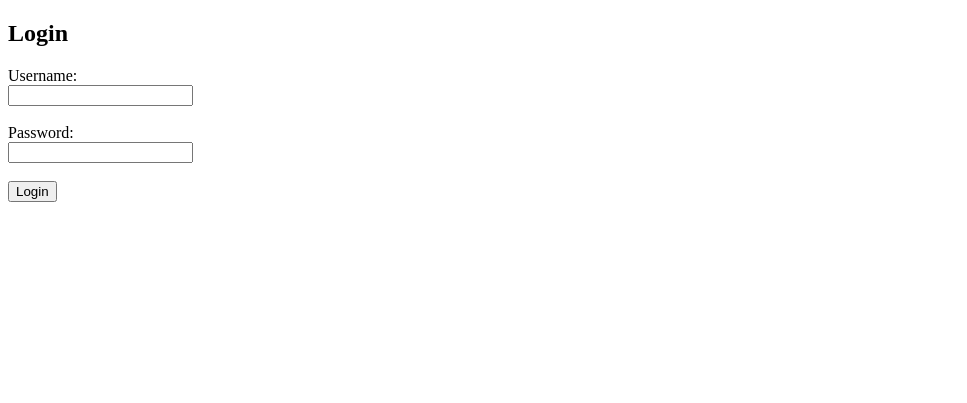
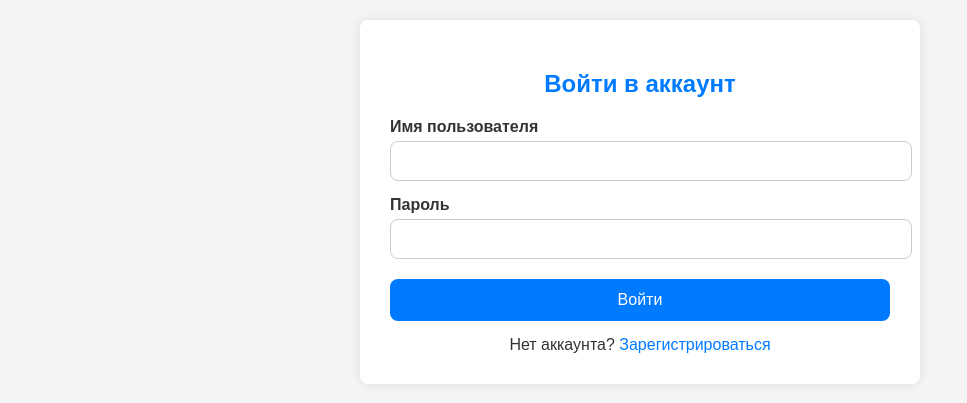
Before and after one commit to shchegolikhin-srgy/notebook, a Python web app: template app/templates/login.html in a window 1280 px wide. Shown: the top 403 px of the page, without its empty margins (0-967 px from the left). Run offline with Jinja, Linux system fonts and the light colour scheme; the template is opened without the code that fills it, so the values that code supplies are empty.

Commit message:
исправление операций с бд

```diff
--- a/app/requirements.txt
+++ b/app/requirements.txt
@@ -4,3 +4,4 @@ python-dotenv>=1.0.0
 asyncpg>=0.26.0
 jinja2>=3.1.2
 slowapi>=0.1.9
+argon2-cffi>=23.1.0
--- a/app/schemas/items.py
+++ b/app/schemas/items.py
@@ -1,6 +1,6 @@
 from pydantic import BaseModel
 
 class Task(BaseModel):
-    id: int
+    userId: int
     text: str
     isCompleted: bool = False
--- a/app/templates/login.html
+++ b/app/templates/login.html
@@ -1,29 +1,157 @@
 <!DOCTYPE html>
-<html lang="en">
+<html lang="ru">
 <head>
-    <meta charset="UTF-8">
-    <meta name="viewport" content="width=device-width, initial-scale=1.0">
-    <title>Authorization Form</title>
+  <meta charset="UTF-8" />
+  <meta name="viewport" content="width=device-width, initial-scale=1.0"/>
+  <title>Вход / Регистрация</title>
+  <style>
+    :root {
+      --primary-color: #007BFF;
+      --background-color: #f4f4f4;
+      --container-bg: white;
+      --text-color: #333;
+      --border-radius: 8px;
+      --shadow: 0 0 10px rgba(0, 0, 0, 0.1);
+    }
+
+    body {
+      font-family: Arial, sans-serif;
+      background-color: var(--background-color);
+      margin: 0;
+      padding: 20px;
+      color: var(--text-color);
+    }
+
+    .form-container {
+      max-width: 500px;
+      width: 95%;
+      margin: auto;
+      background: var(--container-bg);
+      padding: 30px;
+      border-radius: var(--border-radius);
+      box-shadow: var(--shadow);
+    }
+
+    h2 {
+      text-align: center;
+      color: var(--primary-color);
+      margin-bottom: 20px;
+    }
+
+    label {
+      display: block;
+      margin-top: 15px;
+      font-weight: bold;
+    }
+
+    input[type="text"],
+    input[type="password"],
+    input[type="email"] {
+      width: 100%;
+      padding: 10px;
+      margin-top: 5px;
+      border: 1px solid #ccc;
+      border-radius: var(--border-radius);
+      font-size: 16px;
+    }
+
+    button[type="submit"] {
+      margin-top: 20px;
+      width: 100%;
+      padding: 12px;
+      font-size: 16px;
+      cursor: pointer;
+      background-color: var(--primary-color);
+      color: white;
+      border: none;
+      border-radius: var(--border-radius);
+      transition: background 0.3s ease;
+    }
+
+    button[type="submit"]:hover {
+      background-color: #0056b3;
+    }
+
+    .switch-link {
+      text-align: center;
+      margin-top: 15px;
+    }
+
+    .switch-link a {
+      color: var(--primary-color);
+      text-decoration: none;
+      cursor: pointer;
+    }
+
+    .switch-link a:hover {
+      text-decoration: underline;
+    }
+
+    #register-form {
+      display: none;
+    }
+
+    @media (max-width: 600px) {
+      .form-container {
+        padding: 20px;
+      }
+    }
+  </style>
 </head>
 <body>
-    <h2>Login</h2>
-    <form id="loginForm" action="/auth" method="POST">
-        <label for="username">Username:</label><br>
-        <input type="text" id="username" name="username" required><br><br>
 
-        <label for="password">Password:</label><br>
-        <input type="password" id="password" name="password" required><br><br>
+  <div class="form-container" id="auth-container">
+    <div id="login-form">
+      <h2>Войти в аккаунт</h2>
+      <form action="/users/auth"  id = "loginForm" method="post">
+        <label for="login_username">Имя пользователя</label>
+        <input type="text" id="login_username" name="username" required />
+        <label for="login_password">Пароль</label>
+        <input type="password" id="login_password" name="password" required />
 
-        <button type="submit">Login</button>
-    </form>
+        <button type="submit">Войти</button>
+      </form>
+      <div class="switch-link">
+        Нет аккаунта? <a onclick="toggleForms()">Зарегистрироваться</a>
+      </div>
+    </div>
 
-    <script>
-        document.getElementById('loginForm').addEventListener('submit', function (event) {
+    <div id="register-form">
+      <h2>Создать аккаунт</h2>
+      <form action="/users/new_user"  id = "registerForm" method="post">
+        <label for="username">Имя пользователя</label>
+        <input type="text" id="username" name="username" required minlength="3" maxlength="20"/>
+
+        <label for="password">Пароль</label>
+        <input type="password" id="password" name="password" required minlength="4"/>
+
+        <button type="submit">Зарегистрироваться</button>
+      </form>
+      <div class="switch-link">
+        Уже есть аккаунт? <a onclick="toggleForms()">Войти</a>
+      </div>
+    </div>
+  </div>
+
+  <script>
+    function toggleForms() {
+      const loginForm = document.getElementById("login-form");
+      const registerForm = document.getElementById("register-form");
+
+      if (loginForm.style.display === "none") {
+        loginForm.style.display = "block";
+        registerForm.style.display = "none";
+      } else {
+        loginForm.style.display = "none";
+        registerForm.style.display = "block";
+      }
+    }
+    document.getElementById('loginForm').addEventListener('submit', function (event) {
             event.preventDefault();
 
             const formData = new FormData(this);
 
-            fetch('/auth/data', {
+            fetch('/users/auth', {
                 method: 'POST',
                 headers: {
                     'Content-Type': 'application/json',
@@ -45,6 +173,35 @@
             })
             .catch(error => console.error('Error:', error));
         });
-    </script>
+
+        document.getElementById('registerForm').addEventListener('submit', function (event) {
+            event.preventDefault();
+
+            const formData = new FormData(this);
+
+            fetch('/users/new_user', {
+                method: 'POST',
+                headers: {
+                    'Content-Type': 'application/json',
+                    'X-CSRF-Token': '{{ csrf_token }}'
+                },
+                body: JSON.stringify({
+                    username: formData.get('username'),
+                    password: formData.get('password')
+                })
+            })
+            .then(response => response.json())
+            .then(data => {
+                if (data.status === 'success') {
+                    alert('Login successful!');
+                    window.location.href = '/login';
+                } else {
+                    alert(data.status);
+                }
+            })
+            .catch(error => console.error('Error:', error));
+        });
+  </script>
+
 </body>
 </html>
```
Also changed, not shown: app/api/routers/items.py (+19 -10 lines), app/api/routers/users.py (+26 -4 lines), app/crud/items.py (+33 -20 lines), app/crud/users.py (+39 -33 lines), app/db/base.py (+25 -4 lines), app/main.py (+19 -22 lines), app/static/script.js (+26 -4 lines), app/static/style.css (+77 -8 lines), notebook.sql (+8 -6 lines), README.md (deleted), app/db/__init__.py (deleted), app/templates/user.html (added), 1 other file.
